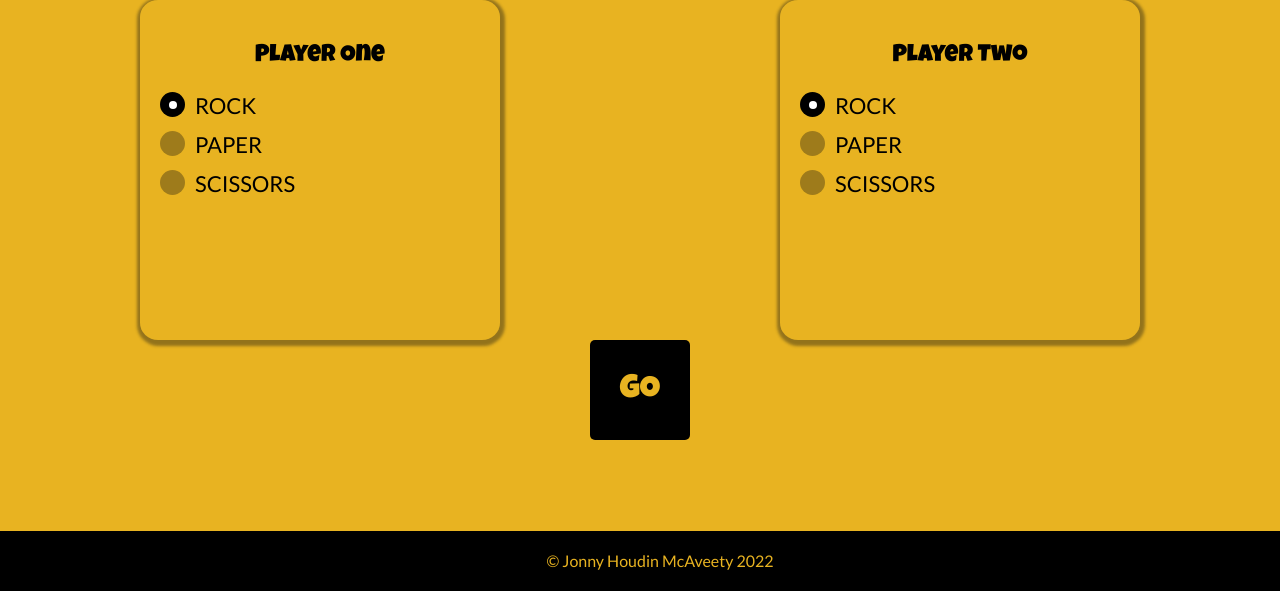
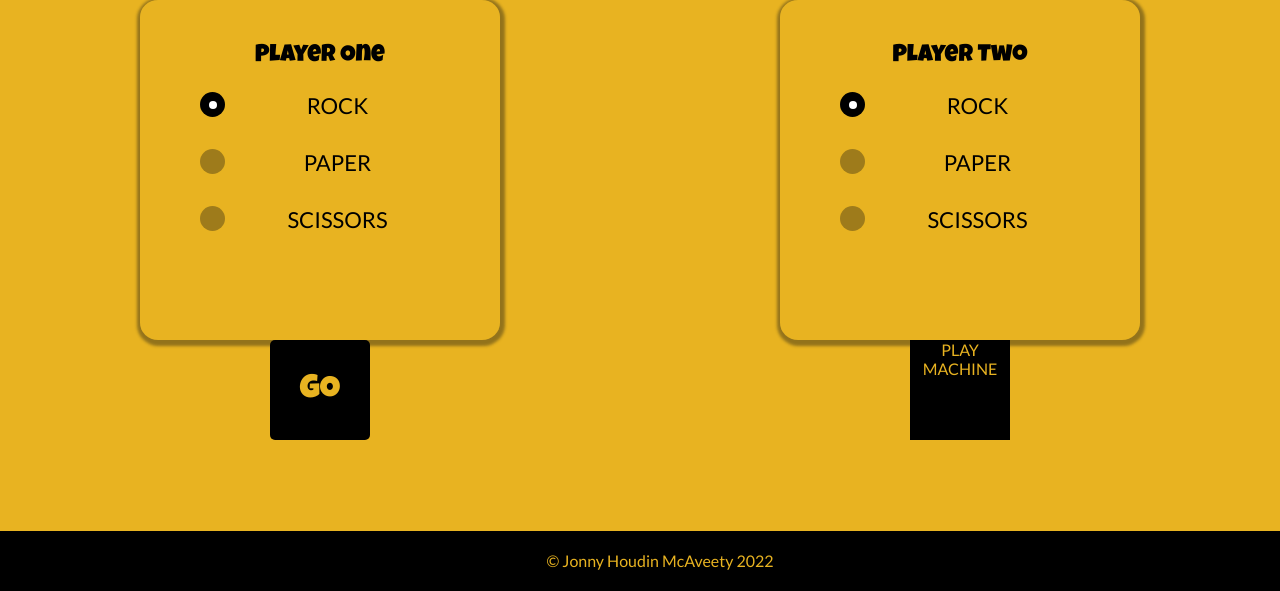
Before and after one commit to jonnyhoudini/rock_paper_scissors, a Flask app: page / in a window 1280 px wide. Shown: the part 209-800 px from the top of the page. Run offline with Flask 2, Linux system fonts and the light colour scheme.

Commit message:
added the play computer functionality

```diff
--- a/controllers/controller.py
+++ b/controllers/controller.py
@@ -8,17 +8,29 @@
 def index():
     return render_template('welcome.html')
 
+@app.route('/play')
+def play_computer():
+    return render_template('play.html')
+
 @app.route('/game', methods=['POST'])
 def play():
     choice_A = request.form['1stplayer']
     choice_B = request.form['2ndplayer']
     player_one = Player("Player 1", choice_A)
     player_two = Player("Player 2", choice_B)
-    game = Game(player_one, player_two)
-    winner = game.play_game()
+    game = Game()
+    winner = game.play_game(player_one, player_two)
 
     return render_template('index.html', player_one=player_one, player_two=player_two, winner=winner)
 
 @app.route('/computer', methods=['POST'])
 def computer():
-    choice_A = request.form['1stplayer']
+    game = Game()
+    player_choice = request.form['1stplayer']
+    player_name = request.form['name']
+    computer_choice = game.computer_play()
+    player = Player(player_name, player_choice)
+    computer = Player("The Computer", computer_choice)
+    winner = game.play_game(player, computer)
+
+    return render_template('index.html', player_one = player, player_two = computer, winner = winner)
--- a/static/styles.css
+++ b/static/styles.css
@@ -122,17 +122,18 @@
     display: block;
     position: relative;
     padding-left: 35px;
-    margin-bottom: 12px;
+    margin-bottom: 30px;
     cursor: pointer;
     font-size: 22px;
     -webkit-user-select: none;
     -moz-user-select: none;
     -ms-user-select: none;
     user-select: none;
+    text-align: center;
 }
 
 /* Hide the browser's default radio button */
-.container input {
+.radio input {
     position: absolute;
     opacity: 0;
     cursor: pointer;
@@ -142,7 +143,7 @@
 .checkmark {
     position: absolute;
     top: 0;
-    left: 0;
+    left: 40px;
     height: 25px;
     width: 25px;
     background-color: #9e7b1b;
@@ -150,12 +151,12 @@
 }
 
 /* On mouse-over, add a grey background color */
-.container:hover input~.checkmark {
+.radio:hover input~.checkmark {
     background-color: #facc50;
 }
 
 /* When the radio button is checked, add a blue background */
-.container input:checked~.checkmark {
+.radio input:checked~.checkmark {
     background-color: black;
 }
 
@@ -167,12 +168,12 @@
 }
 
 /* Show the indicator (dot/circle) when checked */
-.container input:checked~.checkmark:after {
+.radio input:checked~.checkmark:after {
     display: block;
 }
 
 /* Style the indicator (dot/circle) */
-.container .checkmark:after {
+.radio .checkmark:after {
     top: 9px;
     left: 9px;
     width: 8px;
--- a/templates/welcome.html
+++ b/templates/welcome.html
@@ -56,7 +56,7 @@
 
     <section id="play_buttons">
         <input type="submit" value="GO" class="button">
-        <!-- <a href="/play" class="machine-button">PLAY MACHINE</a> -->
+        <a href="/play" class="machine-button">PLAY MACHINE</a>
     </section>
     </form>
 
```
Also changed, not shown: models/game.py (+17 -17 lines), templates/play.html (+18 -1 lines).
